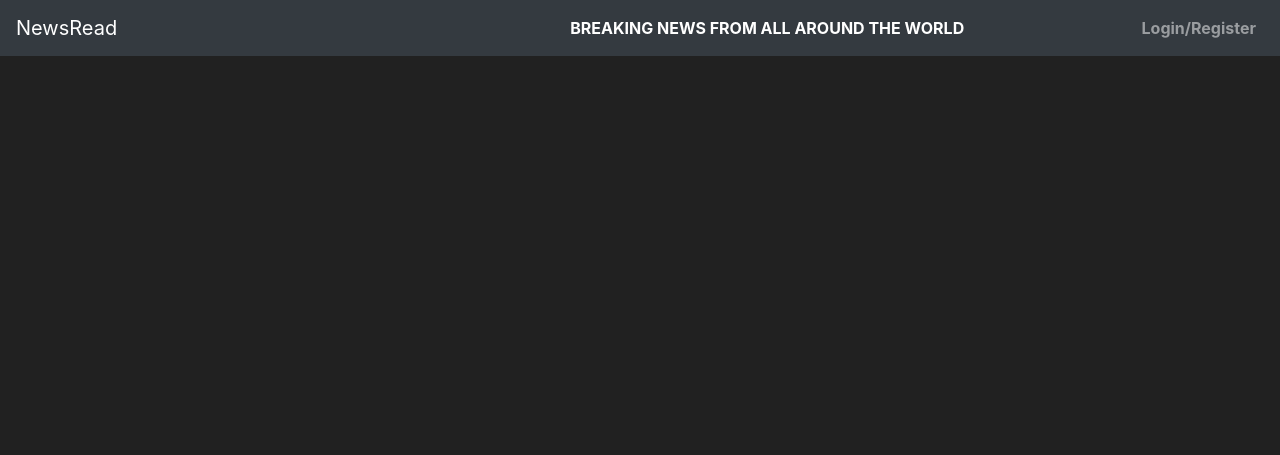
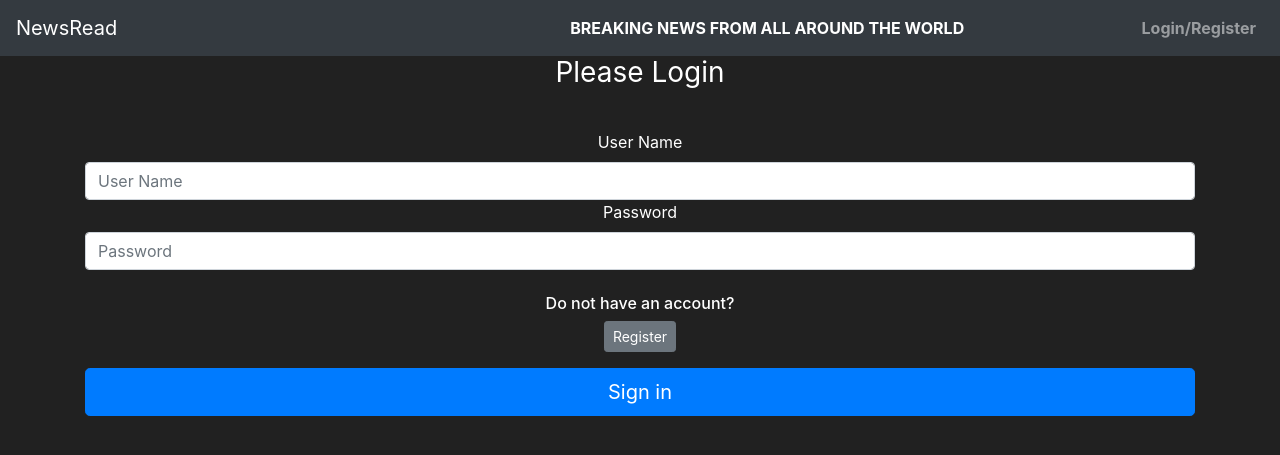
Before and after one commit to Kelvinskell/newsread, a Flask app: page /login in a window 1280 px wide. Shown: the top 455 px of the page. Run offline with Flask 2, Linux system fonts and the light colour scheme; some libraries are stand-ins or nearby versions.

Commit message:
feat: Add HTML code for login page

```diff
--- a/login-service/application/templates/login.html
+++ b/login-service/application/templates/login.html
@@ -6,7 +6,31 @@ NewsRead - Login
 
 {% block content %}
 <body class="text-center">
+<div class="container">
+        <form method="POST" class="form-signin" style="color:white">
+            {{ form.hidden_tag() }}
+            <h1 class="h3 mb-3 font-weight-normal">
+                Please Login
+            </h1>
+            <br>
+            {{ form.username.label() }}
+            {{ form.username(class="form-control", placeholder="User Name") }}
 
+            {{ form.password.label() }}
+            {{ form.password(class="form-control", placeholder="Password") }}
+
+            <br>
+
+
+            <div class="checkbox mb-3">
+               <h6>Do not have an account?</h6>
+               <a class="btn btn-sm btn-secondary" href="{{ url_for('register_page') }}">Register</a>
+            </div>
+
+            {{ form.submit(class="btn btn-lg btn-block btn-primary") }}
+
+        </form>
+    </div>
 </body>
 
 {% endblock %}
```
